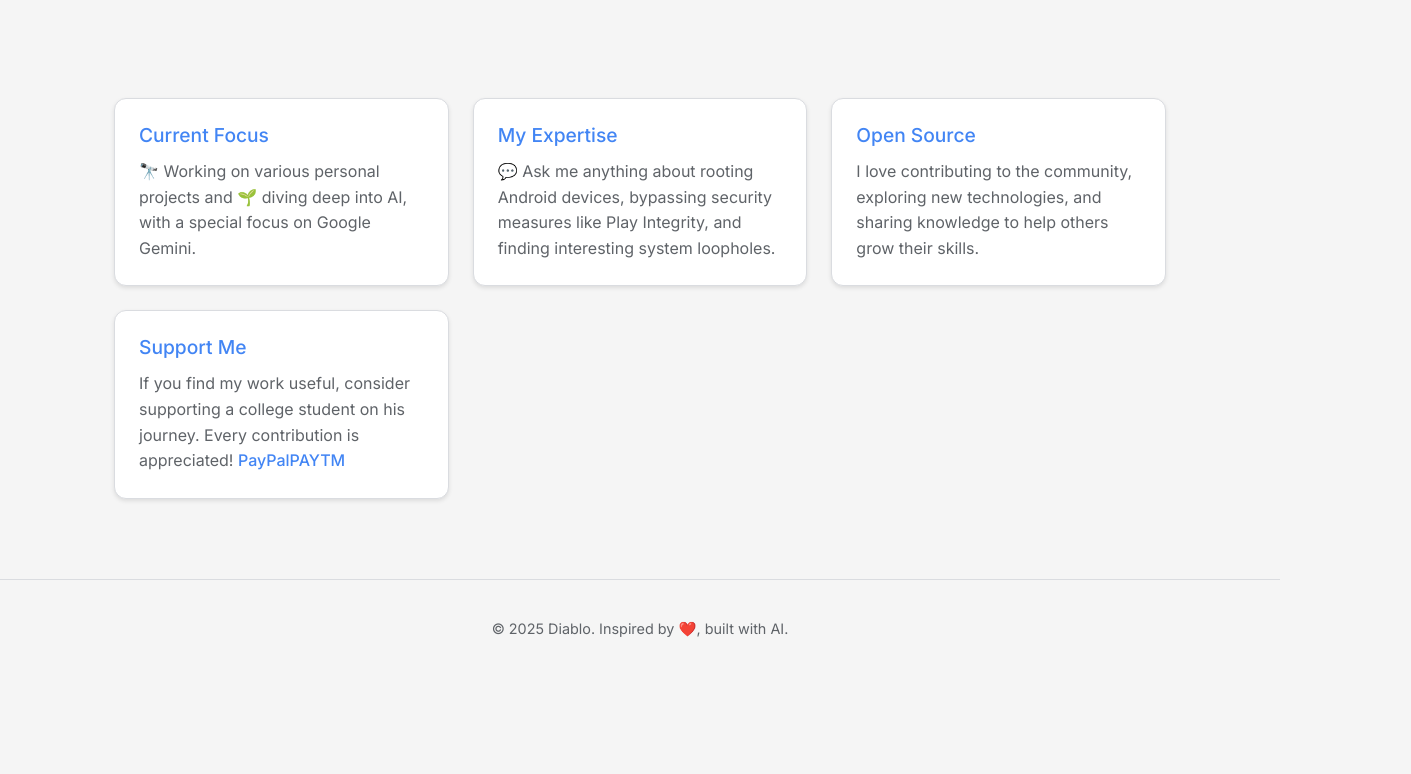
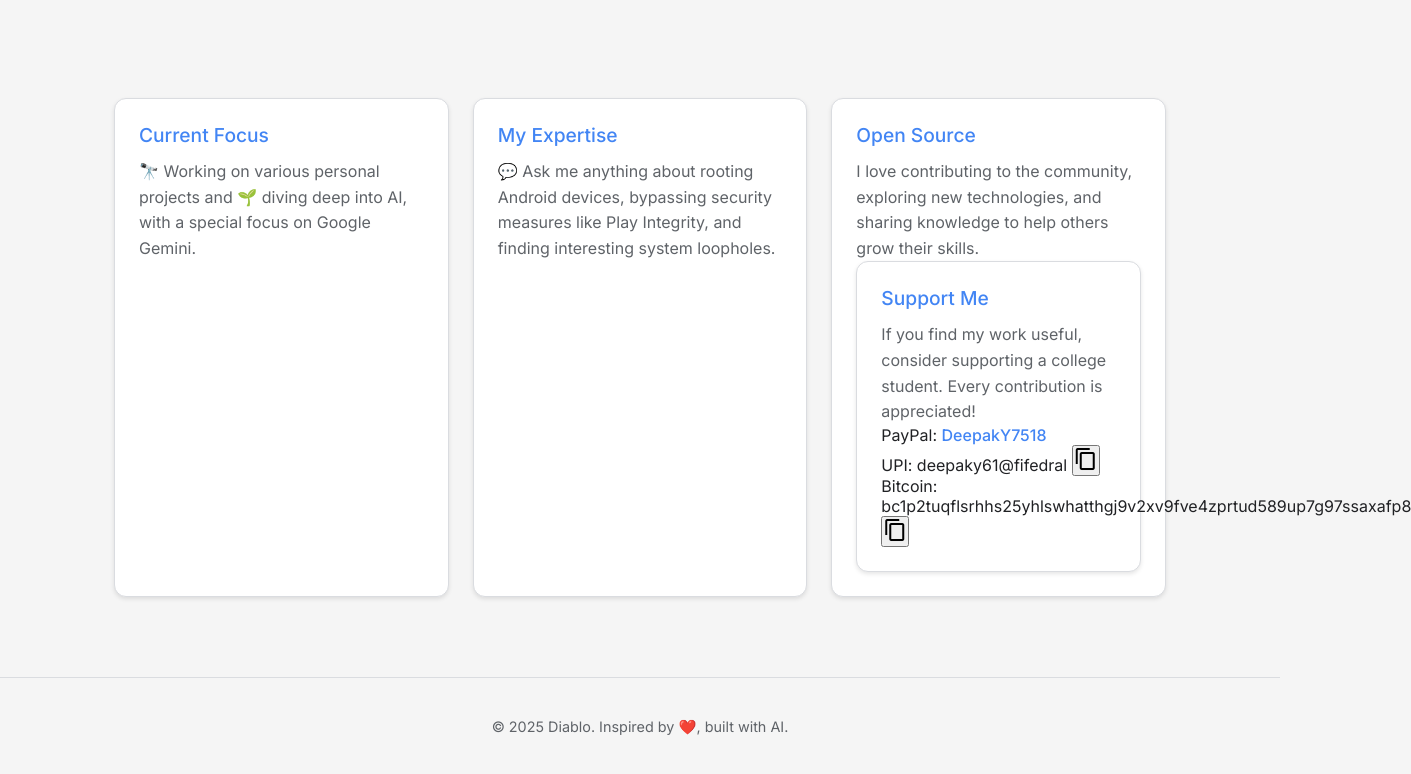
Before and after one commit to Diabloxvx/Diabloxvx.github.io, a plain HTML site: page index.html in a window 1280 px wide. Shown: the part 696-1470 px from the top of the page, 1411 px wide, since content can reach past the window. Before the commit the page ends 1374 px from the top, so only its background shows below. Drawn offline with Linux system fonts and the light colour scheme.

Commit message:
Update index.html

```diff
--- a/index.html
+++ b/index.html
@@ -71,11 +71,38 @@
             <div class="card">
                 <h3><span class="highlight">Open Source</span></h3>
                 <p>I love contributing to the community, exploring new technologies, and sharing knowledge to help others grow their skills.</p>
-            </div>
-            <div class="card">
-                <h3><span class="highlight">Support Me</span></h3>
-                <p>If you find my work useful, consider supporting a college student on his journey. Every contribution is appreciated! <a href="https://www.paypal.me/DeepakY7518" class="support-link" target="_blank" rel="noopener noreferrer">PayPal</a><a href="upi://pay?pa=9131770461@ptsbi&pn=DEEPAKYADAV" class="support-link" target="_blank" rel="noopener noreferrer">PAYTM</a></p>
-            </div>
+           <!-- START: Replace this entire block in your index.html -->
+<div class="card">
+    <h3><span class="highlight">Support Me</span></h3>
+    <p>If you find my work useful, consider supporting a college student. Every contribution is appreciated!</p>
+
+    <div class="support-methods">
+        <!-- PayPal Option -->
+        <div class="support-option">
+            <span class="method-label">PayPal:</span>
+            <a href="https://www.paypal.me/DeepakY7518" class="support-link" target="_blank" rel="noopener noreferrer">DeepakY7518</a>
+        </div>
+
+        <!-- UPI Option -->
+        <div class="support-option">
+            <span class="method-label">UPI:</span>
+            <span class="support-address" id="upi-id">deepaky61@fifedral</span>
+            <button class="copy-btn" data-copy-target="upi-id" title="Copy UPI ID">
+                <span class="material-icons">content_copy</span>
+            </button>
+        </div>
+
+        <!-- Bitcoin Option -->
+        <div class="support-option">
+            <span class="method-label">Bitcoin:</span>
+            <span class="support-address" id="btc-address">bc1p2tuqflsrhhs25yhlswhatthgj9v2xv9fve4zprtud589up7g97ssaxafp8</span>
+            <button class="copy-btn" data-copy-target="btc-address" title="Copy Bitcoin Address">
+                <span class="material-icons">content_copy</span>
+            </button>
+        </div>
+    </div>
+</div>
+<!-- END: Replacement block -->
         </section>
     </main>
 
```
